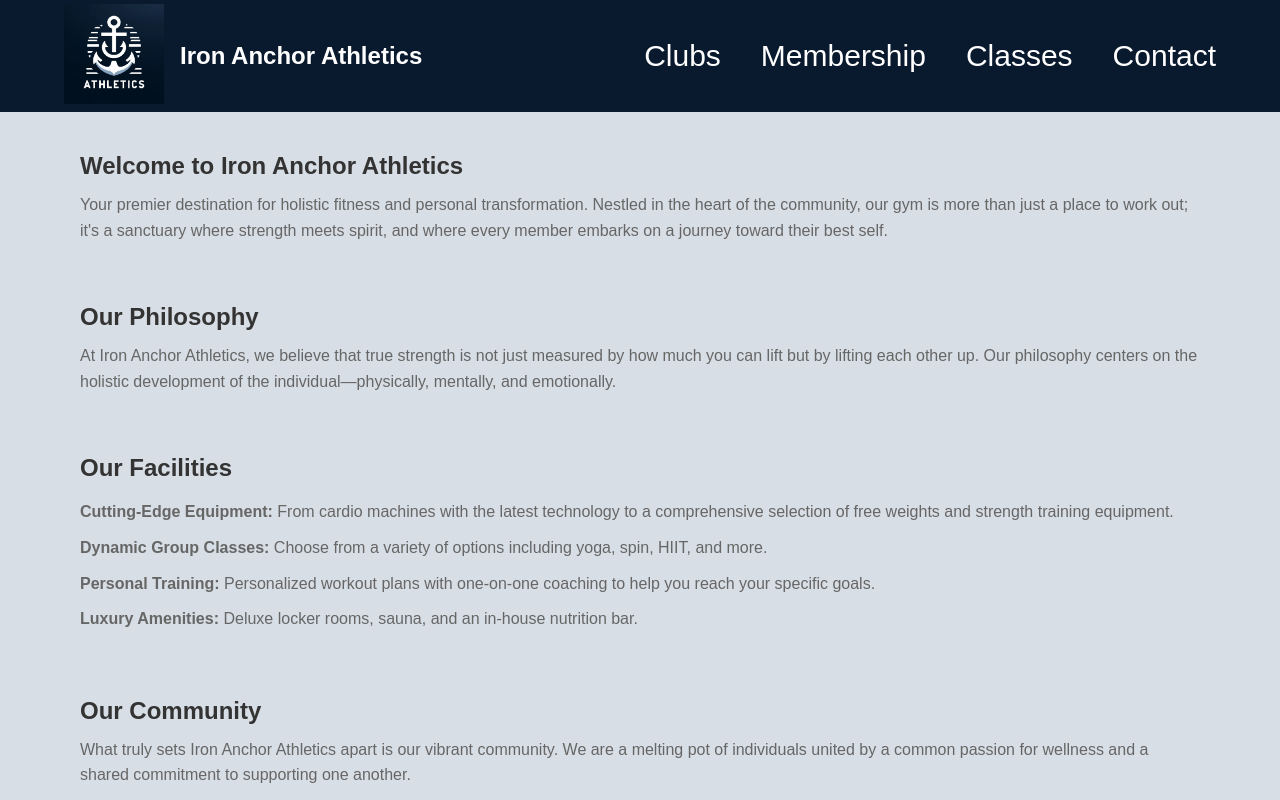
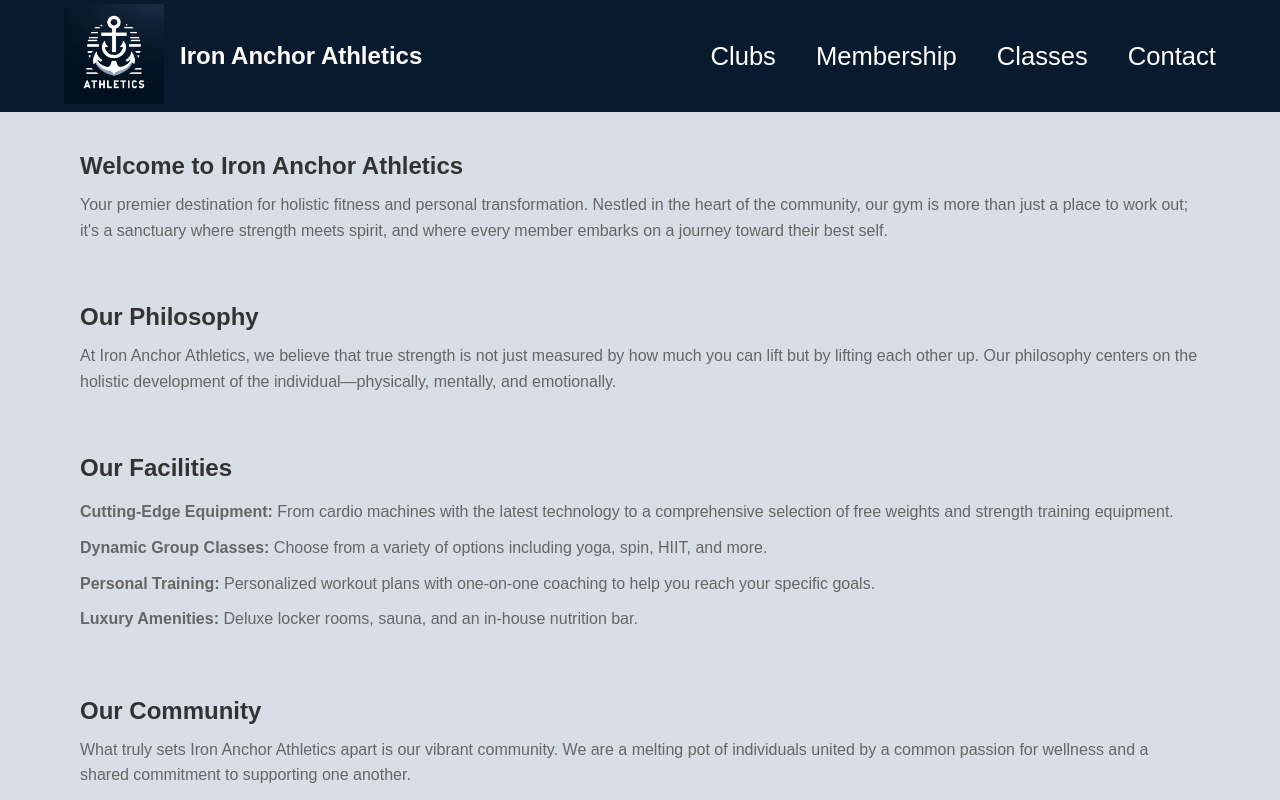
Before and after one commit to Victor-Pausan/SA_HTML_Project, a plain HTML site: page About.html in a window 1280 px wide. Shown: the top 800 px of the page. Drawn offline with Linux system fonts and the light colour scheme.

Commit message:
responsive font for nav bar

```diff
--- a/about-style.css
+++ b/about-style.css
@@ -46,7 +46,7 @@ body{
     display:flex;
     justify-content:flex-end;
     margin-left:auto;
-    font-size: 30px;
+    font-size: 2vw;
     color:white;
     list-style-type: none;
     font-family: Arial, Helvetica, sans-serif;
--- a/contact-style.css
+++ b/contact-style.css
@@ -46,7 +46,7 @@ body{
     display:flex;
     justify-content:flex-end;
     margin-left:auto;
-    font-size: 30px;
+    font-size: 2vw;
     color:white;
     list-style-type: none;
     font-family: Arial, Helvetica, sans-serif;
@@ -98,7 +98,6 @@ li a{
     flex-wrap: wrap;
     justify-content: space-around;
     padding: 50px;
-
 }
 
 .main-content, .contact-form, .map{
@@ -118,7 +117,6 @@ li a{
     margin-left:-30px;
 }
 
-
 .contact-form {
     order: 2;
     padding: 10px 20px;
@@ -137,6 +135,30 @@ li a{
     border:0;
 }
 
+@media (max-width: 1060px){
+    .main-content, .contact-form, .map {
+        width: 100%;
+        margin-top: 20px;
+    }
+
+    .map iframe{
+        width:100%;
+    }
+
+    .main-title {
+        position: static;
+        transform: none;
+        margin-bottom: 20px;
+    }
+
+    .main {
+        padding: 10px;
+    }
+
+    .main-content, .contact-form, .map {
+        order: unset;
+    }
+}
 
 form label,
 form input,
@@ -165,32 +187,6 @@ form button {
 
 form button:hover {
     background-color: #0056b3;
-}
-
-
-@media (max-width: 612px){
-    .main-content, .contact-form, .map {
-        width: 100%;
-        margin-top: 20px;
-    }
-
-    .map iframe{
-        width:100%;
-    }
-
-    .main-title {
-        position: static;
-        transform: none;
-        margin-bottom: 20px;
-    }
-
-    .main {
-        padding: 10px;
-    }
-
-    .main-content, .contact-form, .map {
-        order: unset;
-    }
 }
 
 .footer{
```
